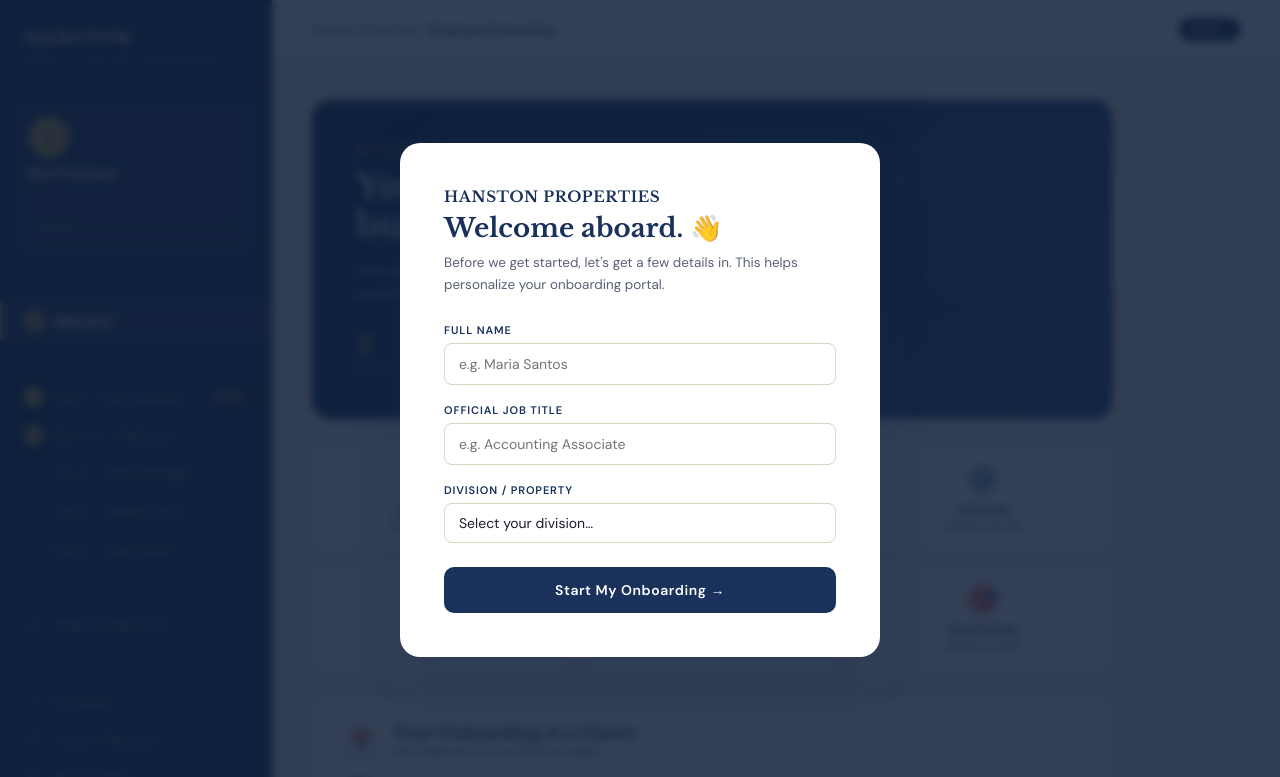
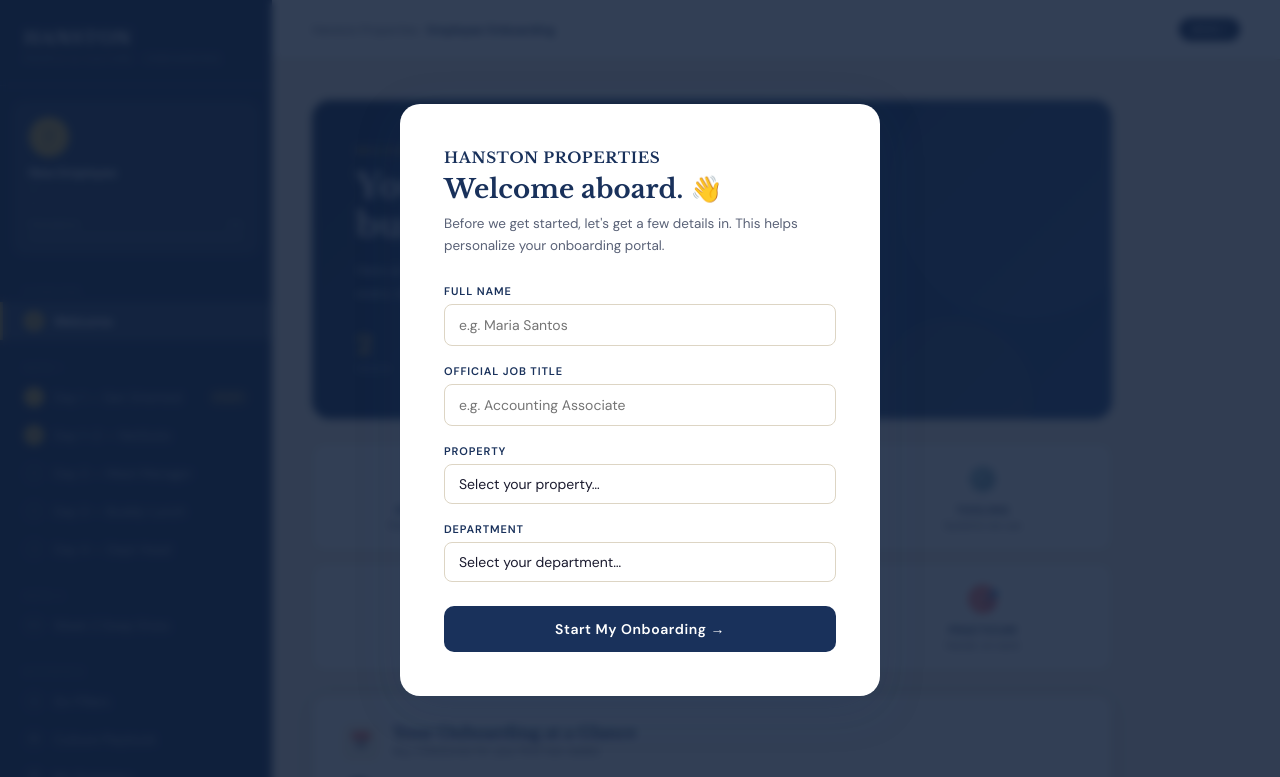
Before and after one commit to auraclarice/hanston-onboarding, a plain HTML site: page index.html in a window 1280 px wide. Shown: the top 777 px of the page. Drawn offline with nearby package versions, Linux system fonts and the light colour scheme.

Commit message:
Update index.html
updated the properties and departments list

```diff
--- a/index.html
+++ b/index.html
@@ -298,17 +298,29 @@ body{font-family:'DM Sans',sans-serif;background:var(--cream);color:var(--text);
       <input class="setup-input" id="setupTitle" placeholder="e.g. Accounting Associate" />
     </div>
     <div class="setup-field">
-      <label class="setup-label">Division / Property</label>
-      <select class="setup-select" id="setupDiv">
-        <option value="">Select your division…</option>
-        <option value="Hanston Building (Hanston Building (HB)">Hanston Building (Hanston Building (HB)</option>
+      <label class="setup-label">Property</label>
+      <select class="setup-select" id="setupProp">
+        <option value="">Select your property…</option>
+        <option value="Hanston Building (Hanston Building (HB)">Hanston Building (HB)</option>
         <option value="Hanston Square (HS)">Hanston Square (HS)</option>
-        <option value="Northbank (NB)">Northbank (NB)</option>
-        <option value="People & Culture">People & Culture</option>
-        <option value="Finance">Finance</option>
-        <option value="Operations">Operations</option>
-        <option value="Leasing & Sales">Leasing & Sales</option>
-        <option value="Property Management">Property Management</option>
+        <option value="North Bank (NB)">Northbank (NB)</option>
+      </select>
+    </div>
+        <div class="setup-field">
+      <label class="setup-label">Department</label>
+      <select class="setup-select" id="setupDept">
+        <option value="">Select your department…</option>
+        <option value="Accounting and Finance">Accounting and Finance</option>
+        <option value="Building Operations - Admin">Building Operations - Admin</option>
+        <option value="Building Operations - Engineering">Building Operations - Engineering</option>
+        <option value="Building Operations - Maintenance">Building Operations - Maintenance</option>
+        <option value="Construction Project Management Office">Construction Project Management Office</option>
+        <option value="Engineering Design and  Development - Engineering">Engineering Design and Development - Engineering</option>
+        <option value="Executive Office">Executive Office</option>
+        <option value="Human Resources">Human Resources</option>
+        <option value="Leasing">Leasing</option>
+        <option value="Management">Management</option>
+        <option value="Purchasing"></option>
       </select>
     </div>
     <button class="setup-btn" onclick="startOnboarding()">Start My Onboarding →</button>
@@ -1102,7 +1114,8 @@ function answerQuiz(num, qi, choice) {
 function startOnboarding() {
   const name = document.getElementById('setupName').value.trim();
   const title = document.getElementById('setupTitle').value.trim();
-  const div = document.getElementById('setupDiv').value;
+  const prop = document.getElementById('setupProp').value;
+  const dept = document.getElementById('setupDept').value;
   if (!name || !title || !div) { alert('Please fill in all fields to continue.'); return; }
   document.getElementById('setupOverlay').style.display = 'none';
   document.getElementById('sidebarName').textContent = name;
```
